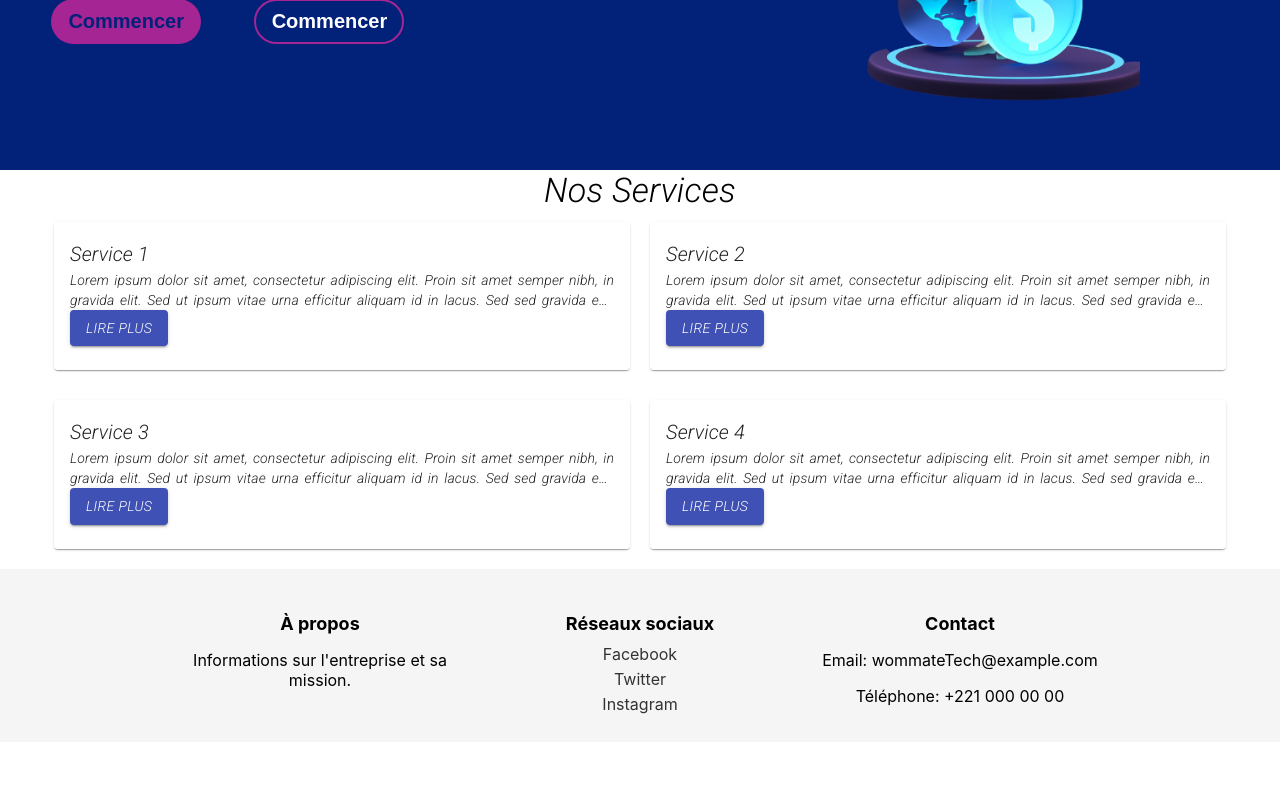
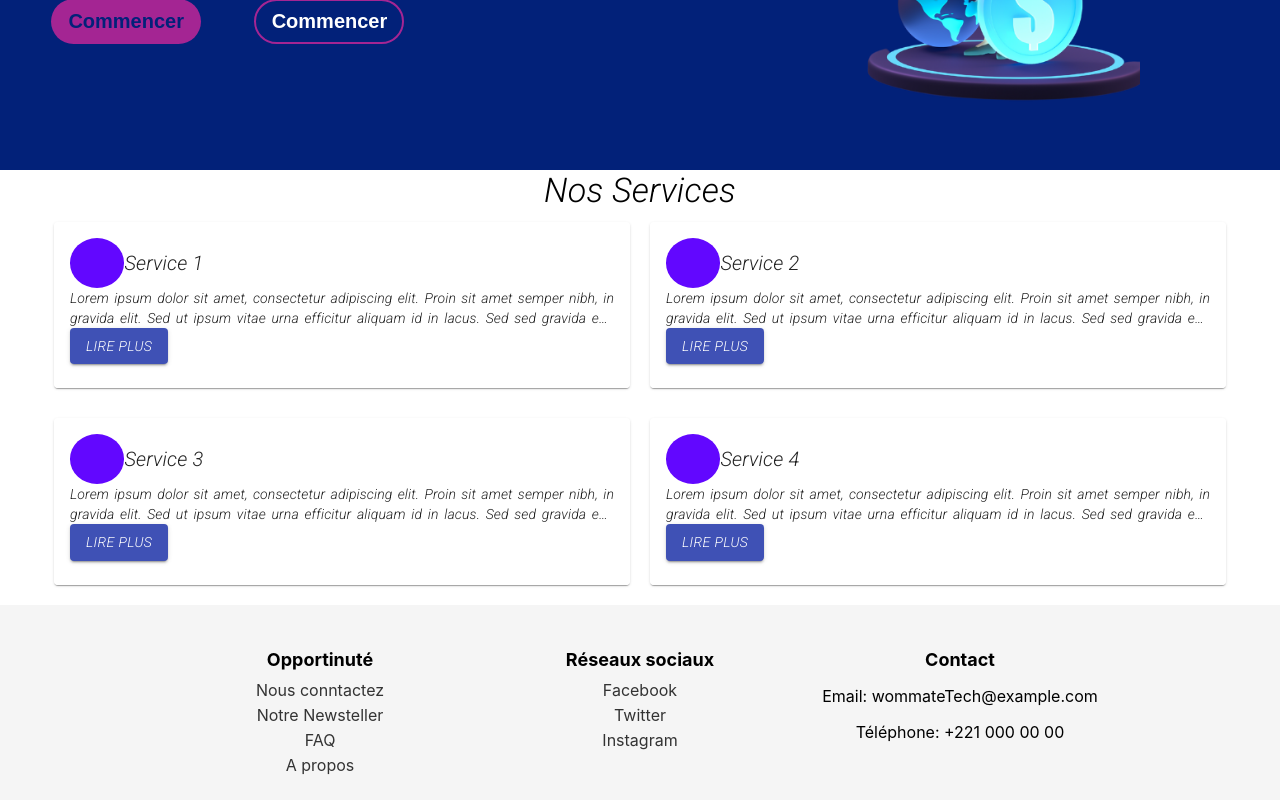
Before and after one commit to Wommate/wommate-web-site, a React (Create React App) app: page / in a window 1280 px wide. Shown: the part 400-1200 px from the top of the page. Before the commit the page ends 1142 px from the top, so only its background shows below. Built offline with nearby package versions, Linux system fonts and the light colour scheme.

Commit message:
component footer ok

```diff
--- a/src/components/Footer/Footer.js
+++ b/src/components/Footer/Footer.js
@@ -6,8 +6,21 @@ const Footer = () => {
     <footer className="footer">
       <div className="footer-content">
         <div className="footer-section">
-          <h4>À propos</h4>
-          <p>Informations sur l'entreprise et sa mission.</p>
+          <h4>Opportinuté</h4>
+          <ul className="social-links">
+            <li>
+              <a href="#">Nous conntactez</a>
+            </li>
+            <li>
+              <a href="#">Notre Newsteller</a>
+            </li>
+            <li>
+              <a href="#">FAQ</a>
+            </li>
+            <li>
+              <a href="#">A propos</a>
+            </li>
+          </ul>
         </div>
         <div className="footer-section">
           <h4>Réseaux sociaux</h4>
--- a/src/components/Service/OurServices.css
+++ b/src/components/Service/OurServices.css
@@ -38,3 +38,18 @@
   .button {
     margin-top: 10px;
   }
+
+
+
+  .imageCarte
+  {
+    display: flex;
+    flex-wrap: wrap;
+    align-items: center;
+  }
+  .img{
+    width: 10%;
+    height: 50px;
+    border-radius: 50%;
+    background-color: rgb(98, 7, 255);
+  }
--- a/src/components/Service/OurServices.js
+++ b/src/components/Service/OurServices.js
@@ -9,6 +9,7 @@ const cardsData = [
   {
     id: 1,
     title: 'Service 1',
+    /* image: 'path/to/image-1.jpg', */
     content:
       'Lorem ipsum dolor sit amet, consectetur adipiscing elit. Proin sit amet semper nibh, in gravida elit. Sed ut ipsum vitae urna efficitur aliquam id in lacus. Sed sed gravida est. Fusce pharetra, velit at sagittis fermentum, dui neque aliquam justo, a porta tortor sapien vitae risus. Fusce faucibus, sapien eget convallis ullamcorper, tortor dui feugiat ipsum, nec congue lorem mi eget nisi. Vestibulum et efficitur elit, at eleifend dui. Ut et convallis ante, vitae feugiat sapien. Curabitur ultrices vulputate justo. Quisque bibendum venenatis nisl, sit amet scelerisque nisl imperdiet in. Mauris vestibulum sem id eleifend semper. Fusce sollicitudin elementum arcu, at viverra eros consequat non. Nam id neque enim. Aliquam tristique turpis a ante efficitur fermentum. Mauris eu magna ac tellus ullamcorper fringilla at id justo.',
   },
@@ -54,9 +55,14 @@ const OurServices = () => {
         {cardsData.map((card) => (
           <Card key={card.id} className="card">
             <CardContent className="cardContent">
+              {/* <img src={card.image} alt={card.title} className="profileImage" /> */}
+            <div className='imageCarte'>
+              {/* image a cote du titre de chaque catre */}
+              <div className='img'></div>
               <Typography variant="h6" component="h2">
                 {card.title}
               </Typography>
+            </div>
               <Typography
                 variant="body2"
                 component="p"
```
Also changed, not shown: src/components/About/About.css (added, +39 -0 lines), src/components/About/About.js (added, +34 -0 lines).
